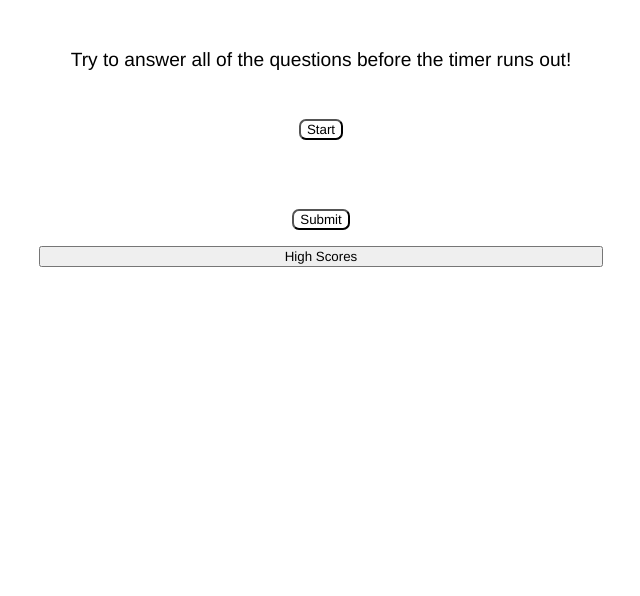
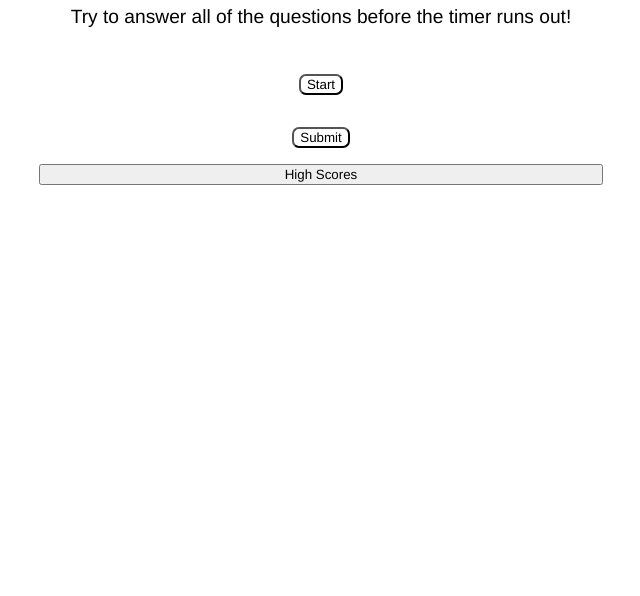
Before and after one commit to croberts27/javascript-coding-quiz, a plain HTML site: page index.html in a window 1280 px wide. Shown: the part 204-800 px from the top of the page, without its empty margins (319-959 px from the left). Drawn offline with Linux system fonts and the light colour scheme; files that its build step writes are made by us from their sources.

Commit message:
updated code to try and fix deployment link

```diff
--- a/index.html
+++ b/index.html
@@ -4,8 +4,8 @@
     <meta charset="UTF-8" />
     <meta http-equiv="X-UA-Compatible" content="IE=edge" />
     <meta name="viewport" content="width=device-width, initial-scale=1.0" />
-    <link rel="resetstylesheet" href="./assets/reset.css" />
-    <link rel="stylesheet" href="./assets/style.css" />
+    <link rel="stylesheet" href="./code-quiz-hw-4/assets/reset.css" />
+    <link rel="stylesheet" href="./code-quiz-hw-4/assets/style.css" />
     <title>JavaScript Quiz</title>
   </head>
   <body>
@@ -36,6 +36,6 @@
       <div id="high-scores-section" class="hidden"></div>
     </main>
 
-    <script src="script.js"></script>
+    <script src="./code-quiz-hw-4/script.js"></script>
   </body>
 </html>
```
